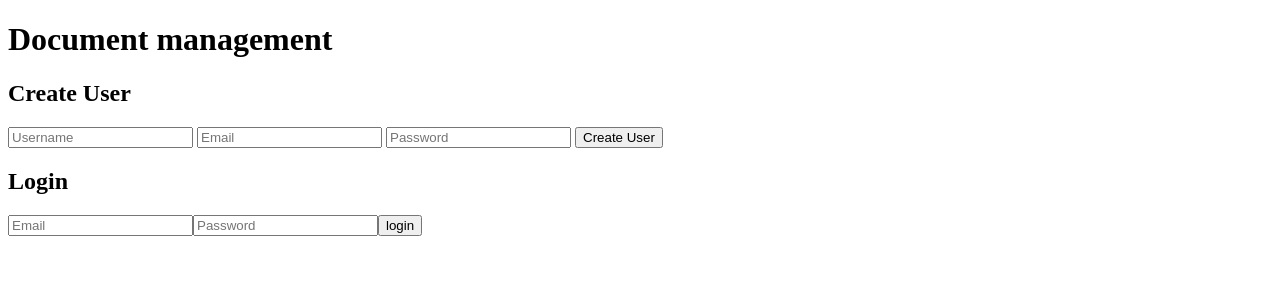
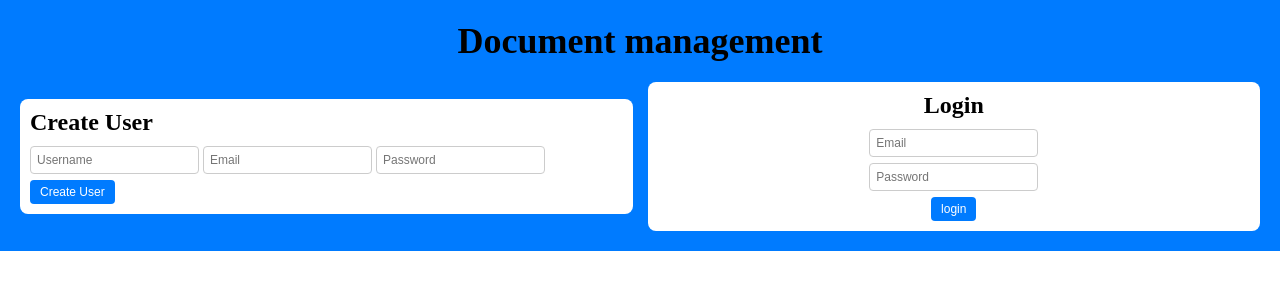
Before and after one commit to oscarkannerstedt/MI-fed23-Api-notes, a plain HTML site: page frontend/index.html in a window 1280 px wide. Drawn offline with Linux system fonts and the light colour scheme.

Commit message:
add styling for header

```diff
--- a/frontend/index.html
+++ b/frontend/index.html
@@ -6,18 +6,19 @@
     <title>Document management</title>
     <script src="https://cdn.tiny.cloud/1/87mqmmg2mgdgtv3el9rjddm7nj56uutglbzvuzja9nf6ye9h/tinymce/6/tinymce.min.js" referrerpolicy="origin"></script>
     <script src="script.js" type="module"></script>
+    <link rel="stylesheet" href="style/style.css" type="text/css" />
 </head>
 <body>
-    <header>
+    <header class="header">
         <h1>Document management</h1>
-        <div id="create-user-form">
+        <div id="create-user-form" class="create-user-form">
             <h2>Create User</h2>
             <input type="text" id="create-user-name" placeholder="Username">
             <input type="email" id="create-user-email" placeholder="Email">
             <input type="password" id="create-user-password" placeholder="Password">
             <button id="create-user-btn">Create User</button>
         </div>
-        <div id="login-form"></div>
+        <div id="login-form" class="login-form"></div>
     </header>
 
     <main>
--- a/frontend/script.js
+++ b/frontend/script.js
@@ -1,4 +1,4 @@
-import { createUser } from './scripts/createUser.js';
+import { createUser, renderCreateUserForm, hideCreateUserForm } from './scripts/createUser.js';
 import { renderLoginForm } from './scripts/login.js';
 import { renderLogOutBtn } from './scripts/logOut.js';
 import { showEditor } from './scripts/documentEditor.js';
@@ -8,10 +8,12 @@ function init() {
     if (localStorage.getItem('user')) {
         console.log('is logged in');
         renderLogOutBtn();
+        hideCreateUserForm();
         // showEditor();
     } else {
         console.log('is not logged in');
         renderLoginForm();
+        renderCreateUserForm();
     }
 }
 
--- a/frontend/scripts/createUser.js
+++ b/frontend/scripts/createUser.js
@@ -1,9 +1,17 @@
+const createUserForm = document.getElementById('create-user-form');
 const createUserButton = document.getElementById('create-user-btn');
 const userNameInput = document.getElementById('create-user-name');
 const userEmailInput = document.getElementById('create-user-email');
 const userPasswordInput = document.getElementById('create-user-password');
 
 
+function renderCreateUserForm() {
+    createUserForm.style.display = 'block';
+}
+
+function hideCreateUserForm() {
+    createUserForm.style.display = 'none';
+}
 
 createUserButton.addEventListener("click", () => {
     console.log("click on createUserButton");
@@ -42,4 +50,4 @@ async function createUser(newUser) {
 }
 
 
-export {createUser};
+export {createUser, renderCreateUserForm, hideCreateUserForm};
--- a/frontend/scripts/login.js
+++ b/frontend/scripts/login.js
@@ -1,3 +1,5 @@
+import { init } from "../script.js";
+
 const loginForm = document.getElementById('login-form');
 
 function renderLoginForm() {
@@ -54,7 +56,7 @@ async function logInUser(user) {
             localStorage.setItem('user', JSON.stringify(loggedUser));
             console.log("Succesfully logged in");
             loginForm.innerHTML = "";
-            // init();
+            init();
     })
     .catch((err) => {
         console.log('Failed logged in', err);
--- /dev/null
+++ b/frontend/style/_tablet.scss
@@ -0,0 +1,61 @@
+@media screen and (min-width: 700px) {
+
+/*-------------------------------------*/
+/*---------------Header---------------*/
+/*-------------------------------------*/
+
+    .header {
+        display: grid;
+        grid-template-columns: repeat(2, 1fr);
+        grid-gap: 15px;
+        align-items: center;
+
+        h1 {
+            grid-column: span 2;
+            text-align: center;
+            font-size: 36px;
+            margin-bottom: 5px;
+        }
+
+        .create-user-form,
+        .login-form {
+            display: flex;
+            flex-direction: column;
+            background-color: white;
+            padding: 10px;
+            border-radius: 8px;
+            margin-bottom: 0;
+        }
+
+        .create-user-form input,
+        .login-form input {
+            padding: 6px;
+            margin-bottom: 6px;
+            border: 1px solid #ccc;
+            border-radius: 4px;
+            font-size: 12px;
+        }
+
+        .create-user-form button,
+        .login-form button {
+            padding: 5px 10px;
+            background-color: rgb(0, 123, 255);
+            color: white;
+            border: none;
+            border-radius: 4px;
+            font-size: 12px;
+            cursor: pointer;
+            transition: background-color 0.3s ease;
+        }
+
+        .create-user-form button:hover,
+        .login-form button:hover {
+            background-color: #007bff;
+        }
+    }
+
+    .log-out-button {
+        align-self: center;
+        margin-right: 20px;
+    }
+}
--- /dev/null
+++ b/frontend/style/style.scss
@@ -0,0 +1,71 @@
+* {
+    margin: 0;
+    padding: 0;
+    box-sizing: border-box;
+  }
+
+  html {
+    scroll-behavior: smooth;
+  }
+
+  main {
+    padding: 14px;
+    width: 100%;
+  }
+
+/*-------------------------------------*/
+/*---------------Header---------------*/
+/*-------------------------------------*/
+
+.header {
+    height: auto;
+    // margin-bottom: 25px;
+    display: flex;
+    flex-direction: column;
+    align-items: center;
+    padding: 20px;
+    background-color: rgb(0, 123, 255);
+
+    h1 {
+        font-size: 32px;
+        color: black;
+        margin-bottom: 20px;
+    }
+
+    .create-user-form,
+    .login-form {
+        display: flex;
+        flex-direction: column;
+        align-items: center;
+        margin-bottom: 20px;
+    }
+
+    .create-user-form h2,
+    .login-form h2 {
+        color: black;
+        margin-bottom: 10px;
+    }
+
+    input {
+        margin-bottom: 10px;
+    }
+
+    button {
+        background-color: white;
+        color: black;
+        border: none;
+        padding: 5px 10px;
+        cursor: pointer;
+        transition: background-color 0.3s ease;
+    }
+
+    button:hover {
+        background-color: lightgray;
+    }
+}
+
+/*-------------------------------------*/
+/*---------------Imports--------------*/
+/*-------------------------------------*/
+
+@import 'tablet';
```
Also changed, not shown: frontend/style/style.css (added), 1 other file.
